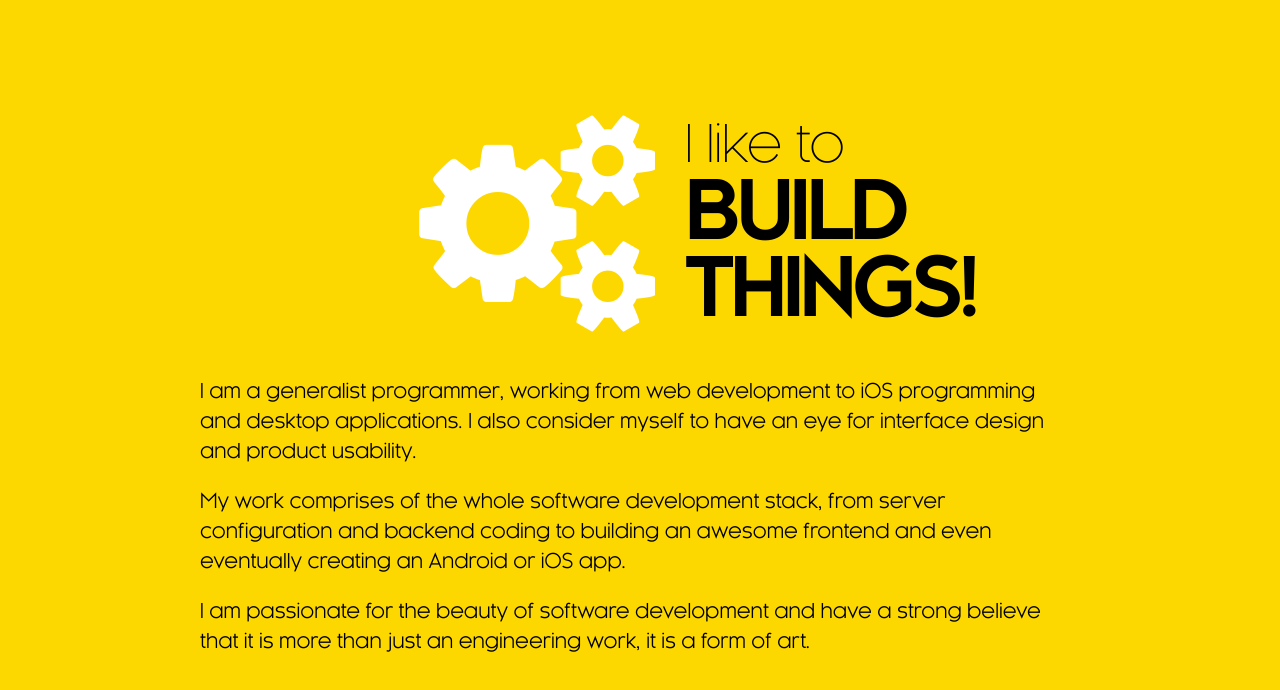
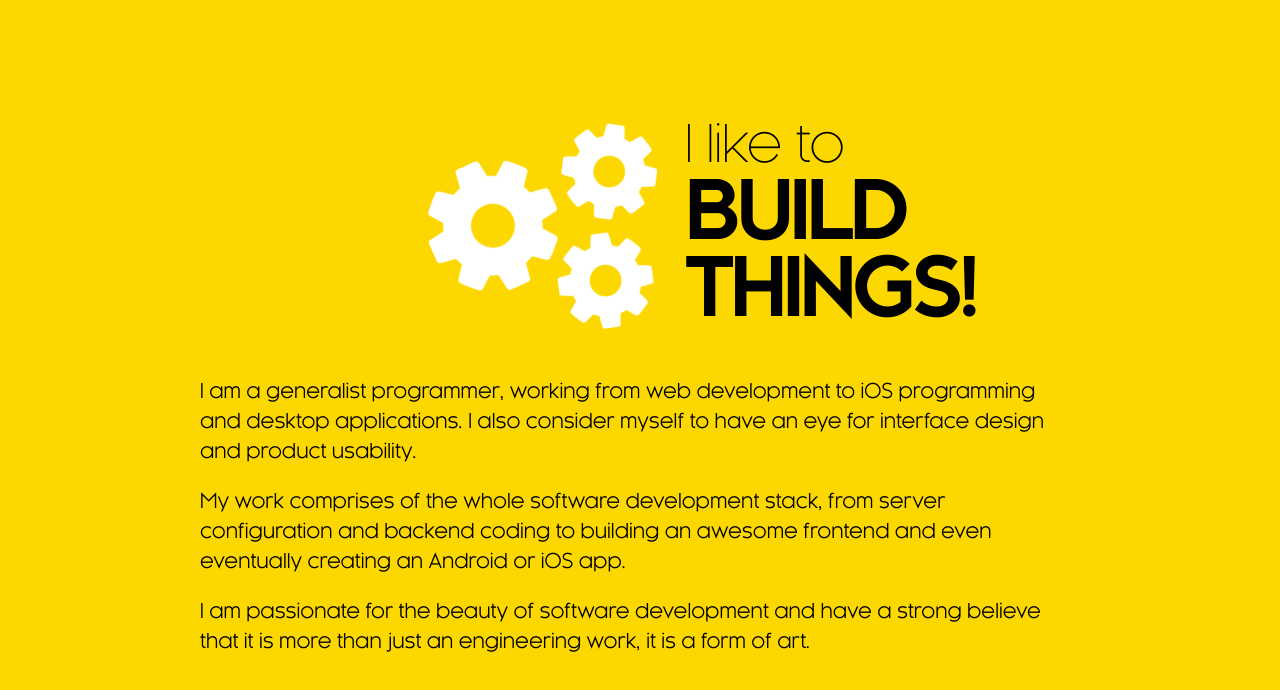
Before and after one commit to raphaelcruzeiro/WebsiteFrontend, a website: page app/index.html in a window 1280 px wide. Shown: the part 822-1512 px from the top of the page. Drawn offline with nearby package versions, Linux system fonts and the light colour scheme; some packages are replaced by stand-ins of ours; files that its build step writes are made by us from their sources; files whose address does not match are found by name.

Commit message:
Spinning cogs

```diff
--- a/app/index.html
+++ b/app/index.html
@@ -12,7 +12,7 @@
     <!-- Place favicon.ico and apple-touch-icon.png in the root directory -->
     <!-- build:css styles/vendor.css -->
     <!-- bower:css -->
-    <link rel="stylesheet" href="bower_components/font-awesome/css/font-awesome.css">
+    <link rel="stylesheet" href="bower_components/font-awesome/css/font-awesome.min.css">
     <!-- endbower -->
     <!-- endbuild -->
     <!-- build:css({.tmp,app}) styles/main.css -->
--- a/app/styles/main.sass
+++ b/app/styles/main.sass
@@ -34,6 +34,11 @@
     font-weight: 100
     font-style: italic
 
+@keyframes spin
+    0%
+        transform: rotate(0deg)
+    100%
+        transform: rotate(360deg)
 
 $black: rgb(0, 0, 0)
 $gray: rgb(68, 68, 68)
@@ -148,10 +153,38 @@ nav.top-menu
                 margin: 0 0 0 15px
 
             .cogs
-                font-size: 165pt
+                position: relative
+                width: 300px
+                height: 220px
                 color: $white
                 float: right
                 margin: 15px 0
+
+            .big-cog, .small-cog
+                position: absolute
+                font-size: 115pt
+
+            .big-cog
+                top: 34px
+                left: 70px
+                animation-name: spin
+                animation-duration: 7s
+                animation-iteration-count: infinite
+                animation-timing-function: linear
+                animation-direction: reverse
+
+            .small-cog
+                right: 0
+                font-size: 83pt
+                animation-name: spin
+                animation-duration: 4.5s
+                animation-iteration-count: infinite
+                animation-timing-function: linear
+                animation-direction: normal
+
+            .small-cog:nth-child(2)
+                bottom: 0
+                animation-direction: reverse
 
             h2
                 width: 45%
--- a/app/views/main.html
+++ b/app/views/main.html
@@ -11,7 +11,11 @@
             <div class="constrained">
                 <div class="wrapper">
                     <div class="split left">
-                        <div class="fa fa-cogs cogs"></div>
+                        <div class="cogs">
+                            <div class="fa fa-cog big-cog"></div>
+                            <div class="fa fa-cog small-cog"></div>
+                            <div class="fa fa-cog small-cog"></div>
+                        </div>
                     </div>
                     <div class="split right">
                         <h2>I like to <strong>build things!</strong></h2>
```
